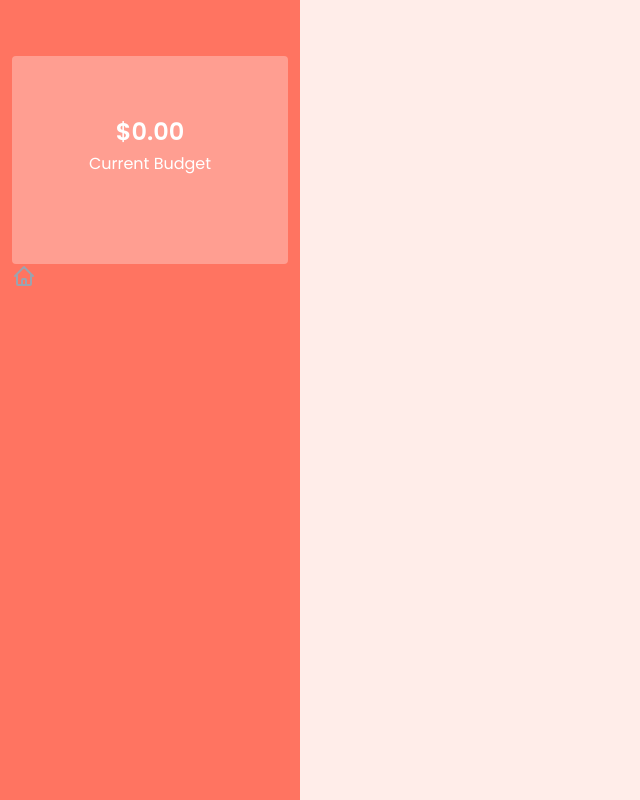
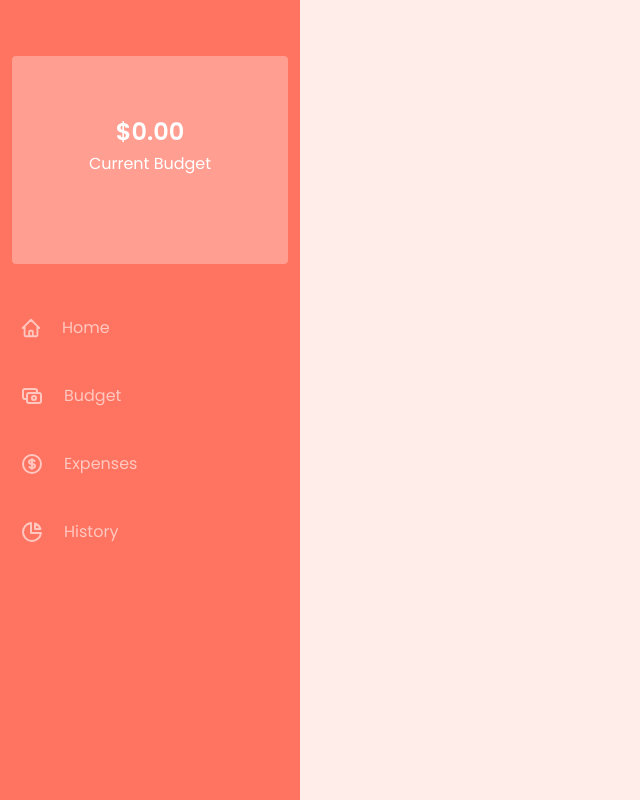
Before and after one commit to Faithyyyyy/Trybudget, a React (Vite) app: page / in a window 1280 px wide. Shown: the whole page, without its empty margins (0-640 px from the left). Built offline with nearby package versions, Linux system fonts and the light colour scheme.

Commit message:
Finished the side bar

```diff
--- a/src/Components/Sidebar.jsx
+++ b/src/Components/Sidebar.jsx
@@ -7,12 +7,12 @@ function Sidebar() {
           <p className="mt-1">Current Budget</p>
         </div>
       </div>
-      <div>
+      <div className="mt-10">
         {/* home */}
-        <div>
+        <div className="flex items-center gap-5 cursor-pointer sideNav py-3 pl-2 rounded mb-5">
           <svg
             xmlns="http://www.w3.org/2000/svg"
-            className="h-6 w-6  text-gray-400 navlink"
+            className="h-[22px] w-[22px]  text-white/60 navlink text-sm font-light"
             fill="none"
             viewBox="0 0 24 24"
             stroke="currentColor"
@@ -24,8 +24,68 @@ function Sidebar() {
               d="M3 12l2-2m0 0l7-7 7 7M5 10v10a1 1 0 001 1h3m10-11l2 2m-2-2v10a1 1 0 01-1 1h-3m-6 0a1 1 0 001-1v-4a1 1 0 011-1h2a1 1 0 011 1v4a1 1 0 001 1m-6 0h6"
             ></path>
           </svg>
+          <p className="text-white/60 text-md font-normal"> Home</p>
         </div>
         {/* budget */}
+        <div className="flex items-center gap-5 cursor-pointer sideNav py-3 pl-2 rounded mb-5">
+          <svg
+            xmlns="http://www.w3.org/2000/svg"
+            className="h-6 w-6 text-white/60 navlink"
+            fill="none"
+            viewBox="0 0 24 24"
+            stroke="currentColor"
+            strokeWidth="2"
+          >
+            <path
+              strokeLinecap="round"
+              strokeLinejoin="round"
+              d="M17 9V7a2 2 0 00-2-2H5a2 2 0 00-2 2v6a2 2 0 002 2h2m2 4h10a2 2 0 002-2v-6a2 2 0 00-2-2H9a2 2 0 00-2 2v6a2 2 0 002 2zm7-5a2 2 0 11-4 0 2 2 0 014 0z"
+            ></path>
+          </svg>
+          <p className="text-white/60 text-md font-normal"> Budget</p>
+        </div>
+        {/* expenses */}
+        <div className="flex items-center gap-5 cursor-pointer sideNav py-3 pl-2 rounded mb-5">
+          <svg
+            xmlns="http://www.w3.org/2000/svg"
+            className="h-6 w-6 text-white/60 navlink"
+            fill="none"
+            viewBox="0 0 24 24"
+            stroke="currentColor"
+            stroke-width="2"
+          >
+            <path
+              strokeLinecap="round"
+              strokeLinejoin="round"
+              d="M12 8c-1.657 0-3 .895-3 2s1.343 2 3 2 3 .895 3 2-1.343 2-3 2m0-8c1.11 0 2.08.402 2.599 1M12 8V7m0 1v8m0 0v1m0-1c-1.11 0-2.08-.402-2.599-1M21 12a9 9 0 11-18 0 9 9 0 0118 0z"
+            ></path>
+          </svg>
+          <p className="text-white/60 text-md font-normal"> Expenses</p>
+        </div>
+        {/* history */}
+        <div className="flex items-center gap-5 cursor-pointer sideNav py-3 pl-2 rounded">
+          <svg
+            xmlns="http://www.w3.org/2000/svg"
+            className="h-6 w-6 text-white/60 navlink"
+            fill="none"
+            viewBox="0 0 24 24"
+            stroke="currentColor"
+            stroke-width="2"
+          >
+            <path
+              strokeLinecap="round"
+              strokeLinejoin="round"
+              d="M11 3.055A9.001 9.001 0 1020.945 13H11V3.055z"
+            ></path>
+            <path
+              strokeLinecap="round"
+              strokeLinejoin="round"
+              d="M20.488 9H15V3.512A9.025 9.025 0 0120.488 9z"
+            ></path>
+          </svg>
+          <p className="text-white/60 text-md font-normal"> History</p>
+        </div>
+        {/* end */}
       </div>
     </aside>
   );
--- a/src/index.css
+++ b/src/index.css
@@ -17,3 +17,12 @@
 .navlink .active {
   color: #ff7461;
 }
+
+/* .sideNav {
+  background: hsla(0, 0%, 100%, 0.3);
+} */
+.sideNav .active > *,
+.sideNav:hover {
+  background: hsla(0, 0%, 100%, 0.3);
+  color: white;
+}
```
